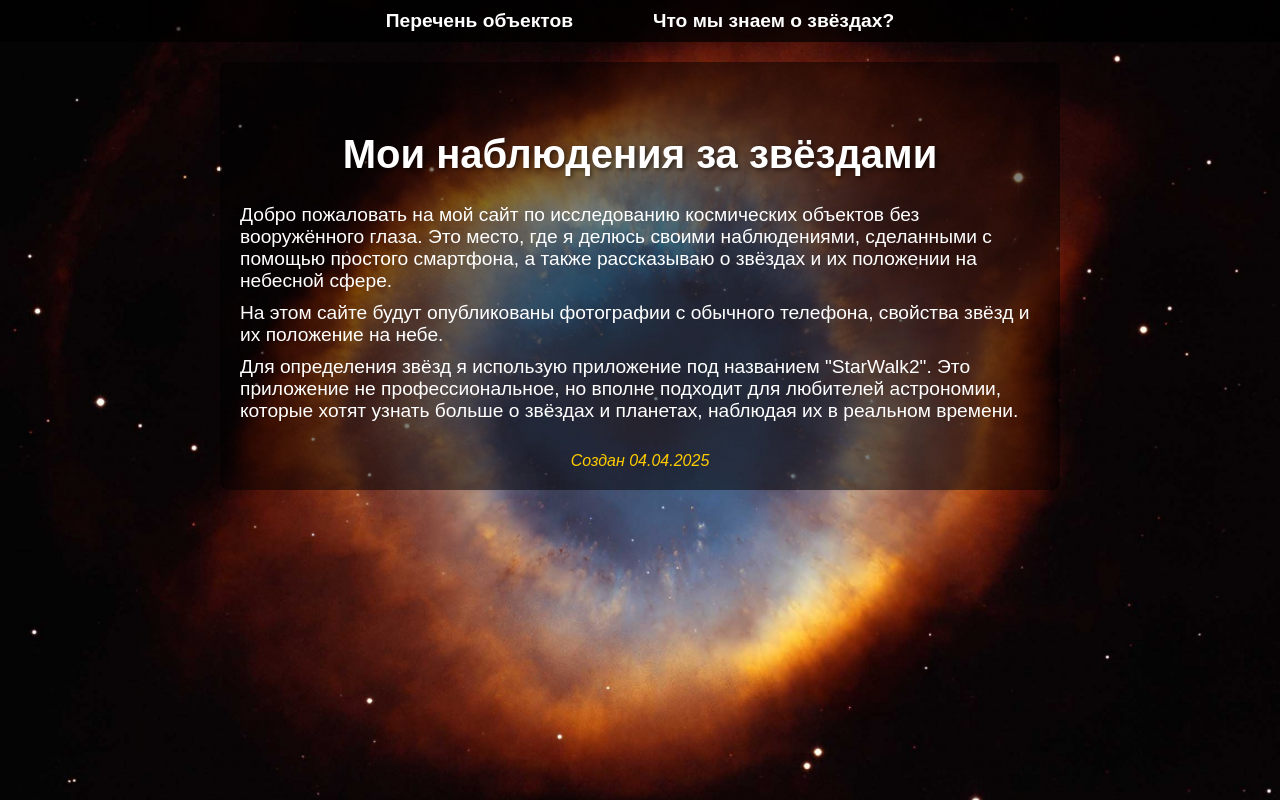
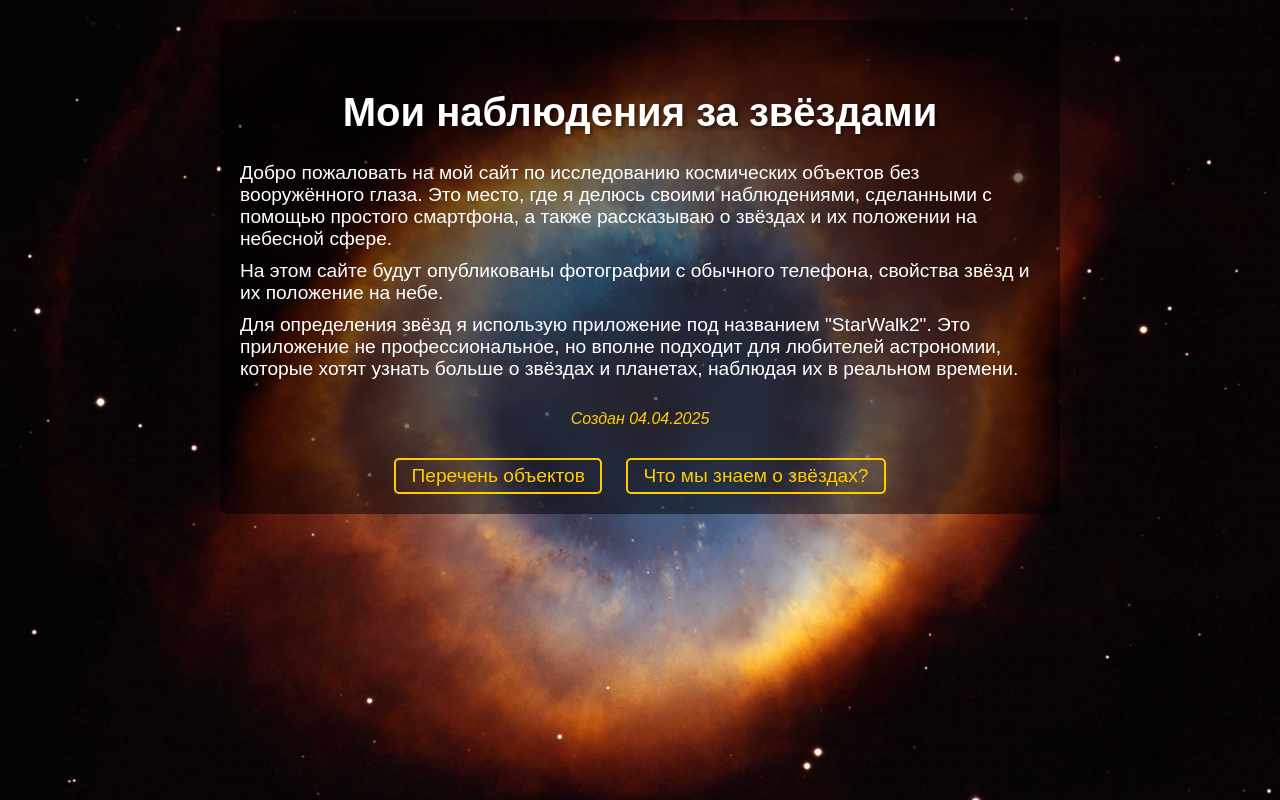
Before and after one commit to d1for1ch/stars-and-earth, a plain HTML site: page index.html in a window 1280 px wide. Drawn offline with Linux system fonts and the light colour scheme.

Commit message:
Update index.html

```diff
--- a/index.html
+++ b/index.html
@@ -7,12 +7,6 @@
   <link rel="stylesheet" href='mystyle.css'>
 </head>
 <body>
-
-<!-- Навигационное меню -->
-<ul class="navbar">
-  <li><a href="list of objects.html">Перечень объектов</a></li>
-  <li><a href="properties of stars.html">Что мы знаем о звёздах?</a></li>
-</ul>
 
 <!-- Основной контент -->
 <div class="object-list">
@@ -25,6 +19,12 @@
   <p>Для определения звёзд я использую приложение под названием "StarWalk2". Это приложение не профессиональное, но вполне подходит для любителей астрономии, которые хотят узнать больше о звёздах и планетах, наблюдая их в реальном времени.</p>
 
   <address>Создан 04.04.2025</address>
+
+  <!-- Кнопки снизу -->
+  <div class="buttons-container" style="text-align: center; margin-top: 20px;">
+    <a href="list of objects.html" class="object-button">Перечень объектов</a>
+    <a href="properties of stars.html" class="object-button object-button-right">Что мы знаем о звёздах?</a>
+  </div>
 </div>
 </body>
 </html>
```
